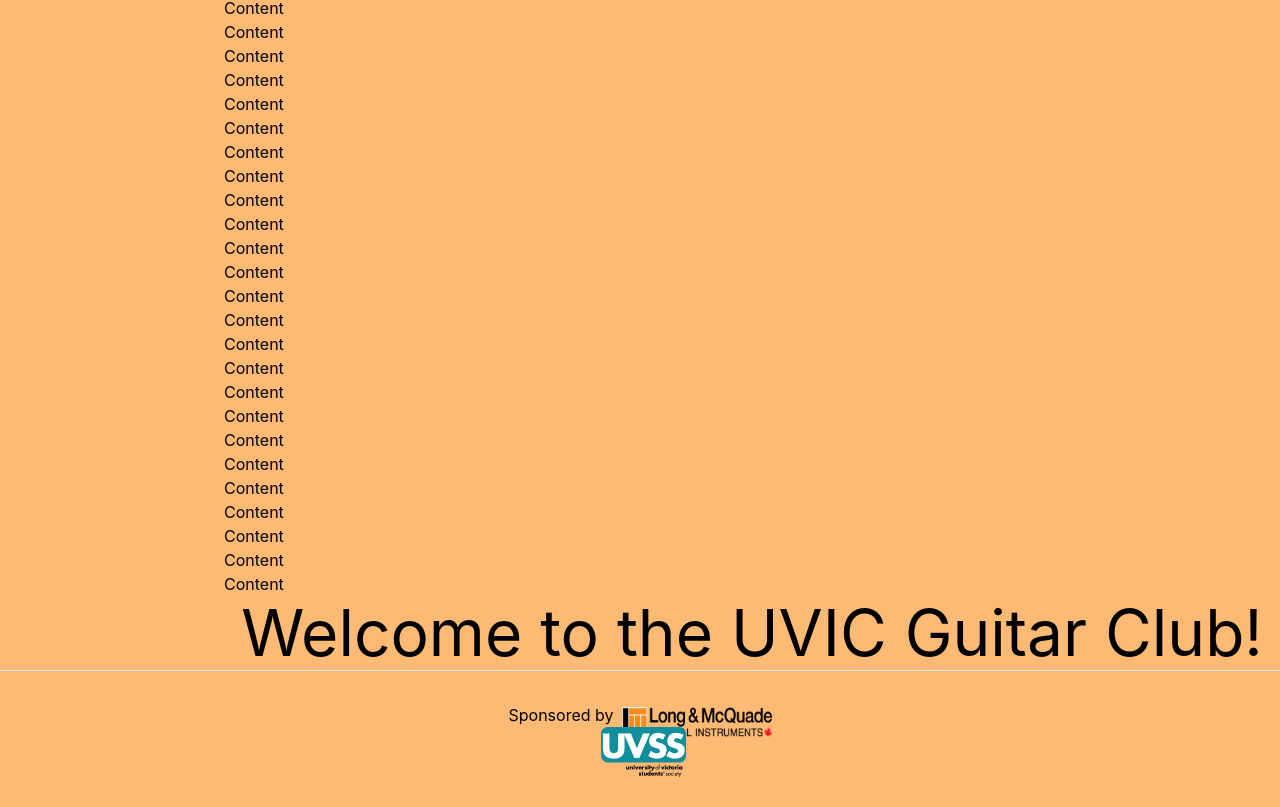
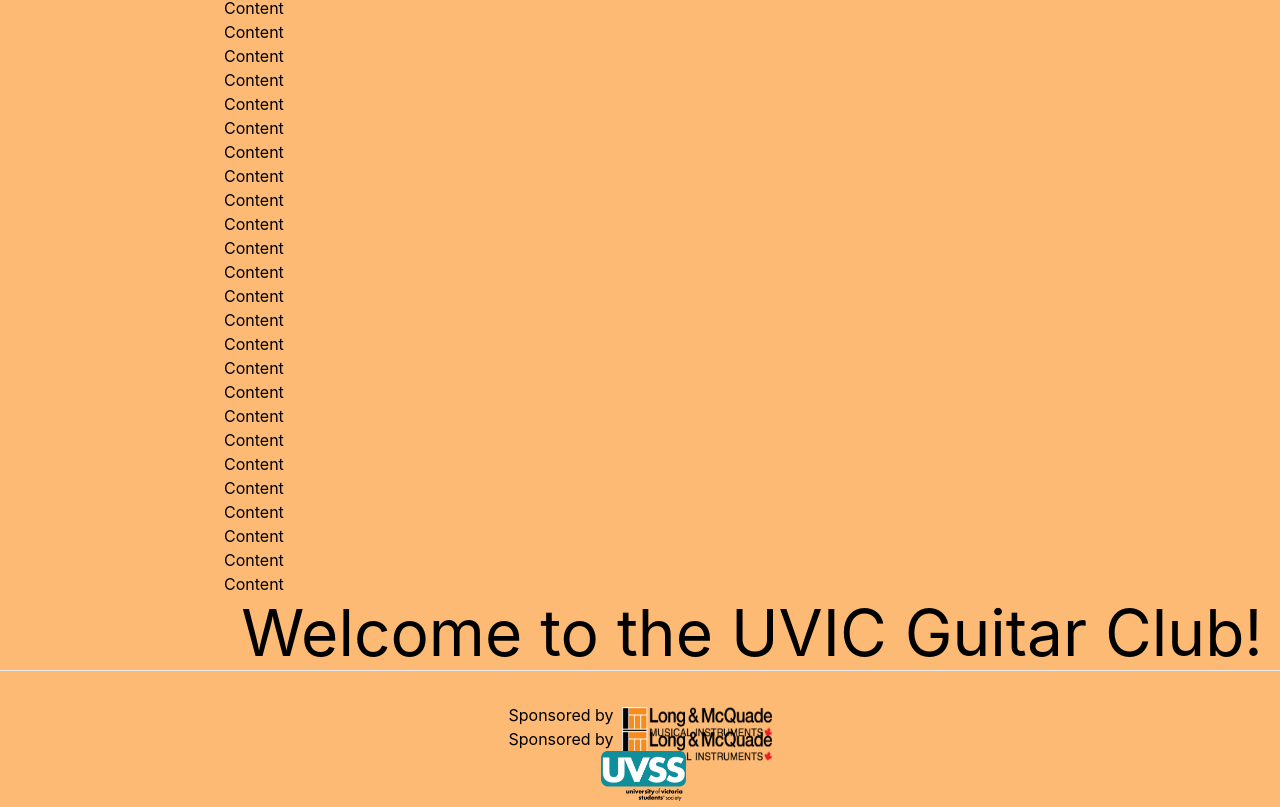
Before and after one commit to biryaniq/UVicGuitarClub, a Next.js app: page / in a window 1280 px wide. Shown: the part 1036-1843 px from the top of the page. Before the commit the page ends 1819 px from the top, so only its background shows below. Built offline with nearby package versions, Linux system fonts and the light colour scheme.

Commit message:
footer flex box not working

```diff
--- a/pages/index.tsx
+++ b/pages/index.tsx
@@ -127,7 +127,13 @@ const Home: NextPage = () => {
       </Main>
 
       <footer className={styles.footer}>
-        <div className="h-56 grid grid-cols-3 gap-4 content-evenly ...">
+        {/* <div className="flex mb-4">
+          <div className="w-1/2 bg-gray-400 h-12"></div>
+          <div className="w-1/2 bg-gray-500 h-12"></div>
+        </div> */}
+
+        <div className="flex mb-4">
+          <div className="w-1/2 h-12">
             <a
               href="https://www.long-mcquade.com/"
               target="_blank"
@@ -143,6 +149,25 @@ const Home: NextPage = () => {
                 />
               </span>
             </a>
+          </div>
+
+          <div className="w-1/2 h-12">
+            <a
+              href="https://www.long-mcquade.com/"
+              target="_blank"
+              rel="noopener noreferrer"
+            >
+              Sponsored by{" "}
+              <span className={styles.logo}>
+                <Image
+                  src="/l&mlogo.jpg"
+                  alt="Long & McQuade Logo"
+                  width={150}
+                  height={30}
+                />
+              </span>
+            </a>
+          </div>
 
           <a href="https://uvss.ca/" target="_blank" rel="noopener noreferrer">
             <span className={styles.logo}>
```
Lines whose indentation alone changed are shown as unchanged.
